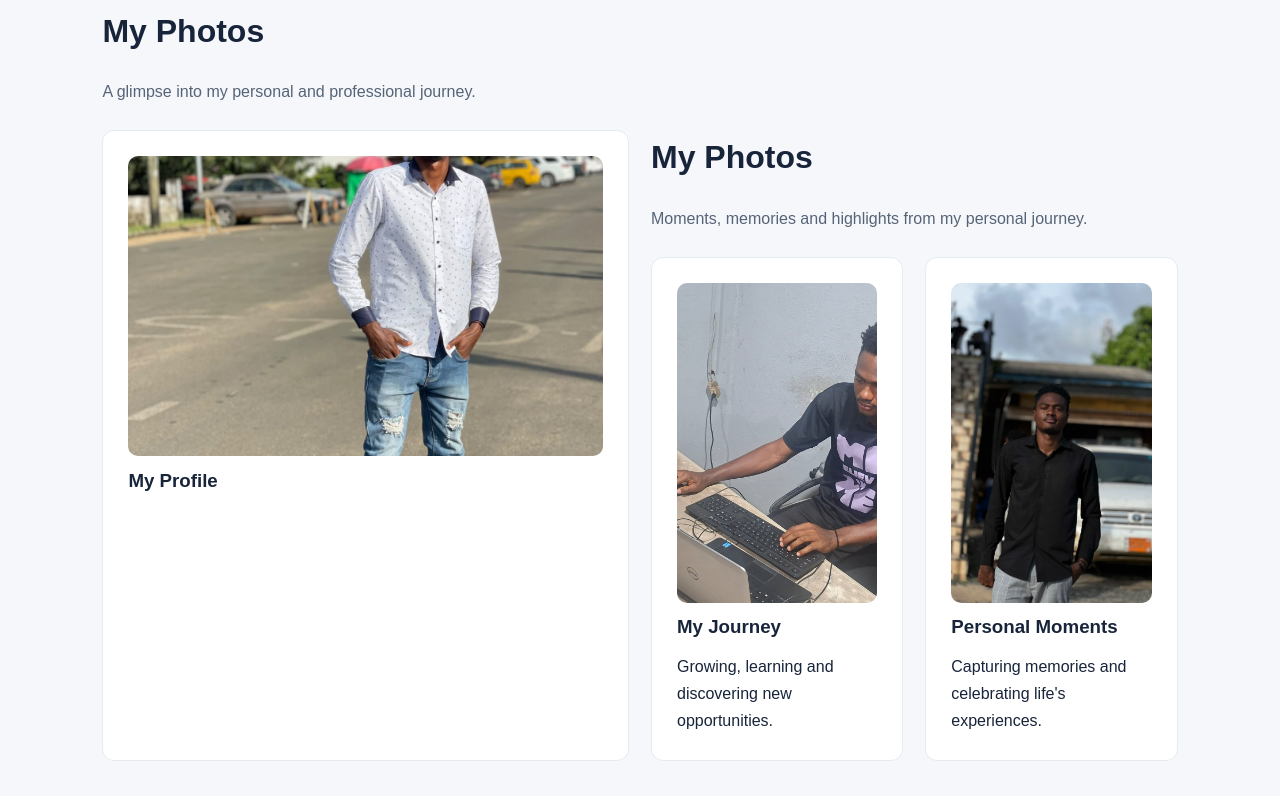
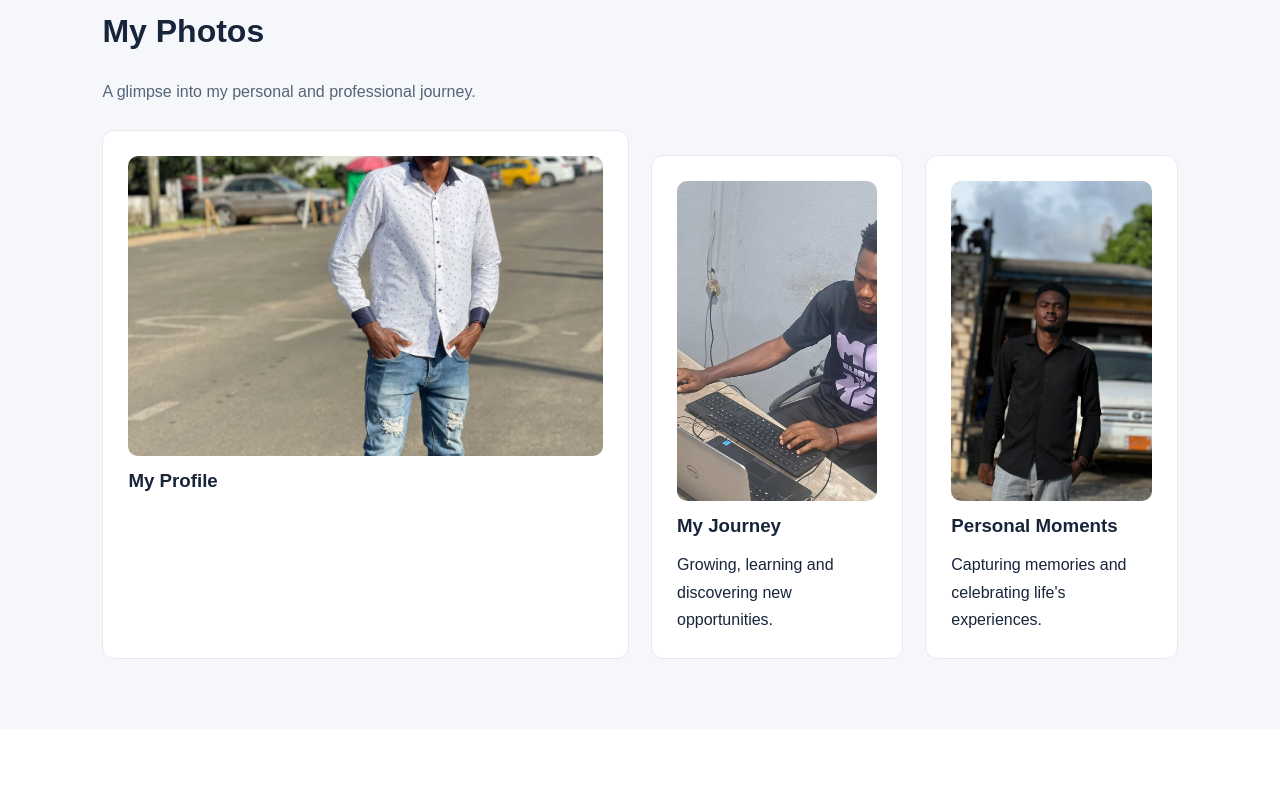
Before and after one commit to jeraldtarpeh8-blip/jeraldtarpeh-portfolio, a plain HTML site: page index.html in a window 1280 px wide. Shown: the part 2600-3396 px from the top of the page. Drawn offline with Linux system fonts and the light colour scheme.

Commit message:
Update index.html

```diff
--- a/index.html
+++ b/index.html
@@ -170,14 +170,6 @@ Explore My Project →
     </div>
 
 
-<div
-
-<section id="photos">
-  <h2>My Photos</h2>
-  <p class="muted">
-    Moments, memories and highlights from my personal journey.
-  </p>
-</dv>
 
   <div class="grid">
 
```
